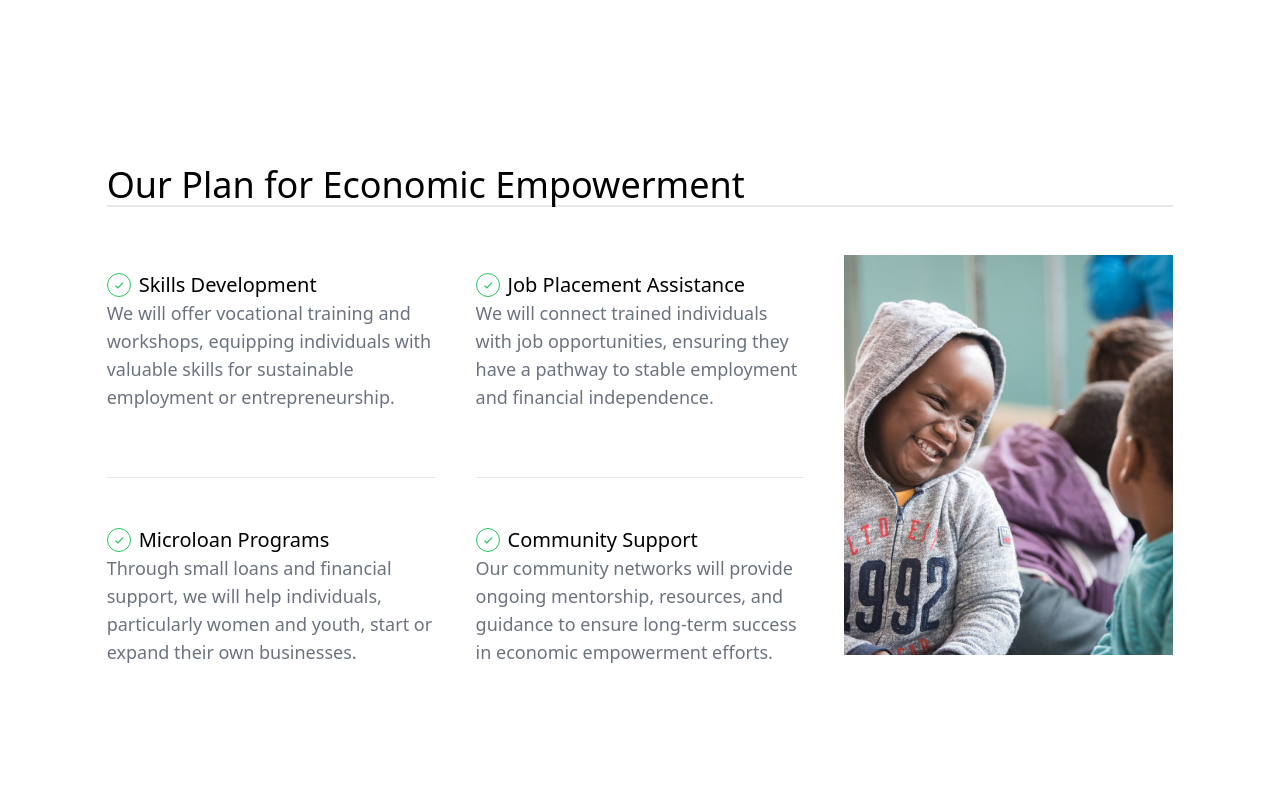
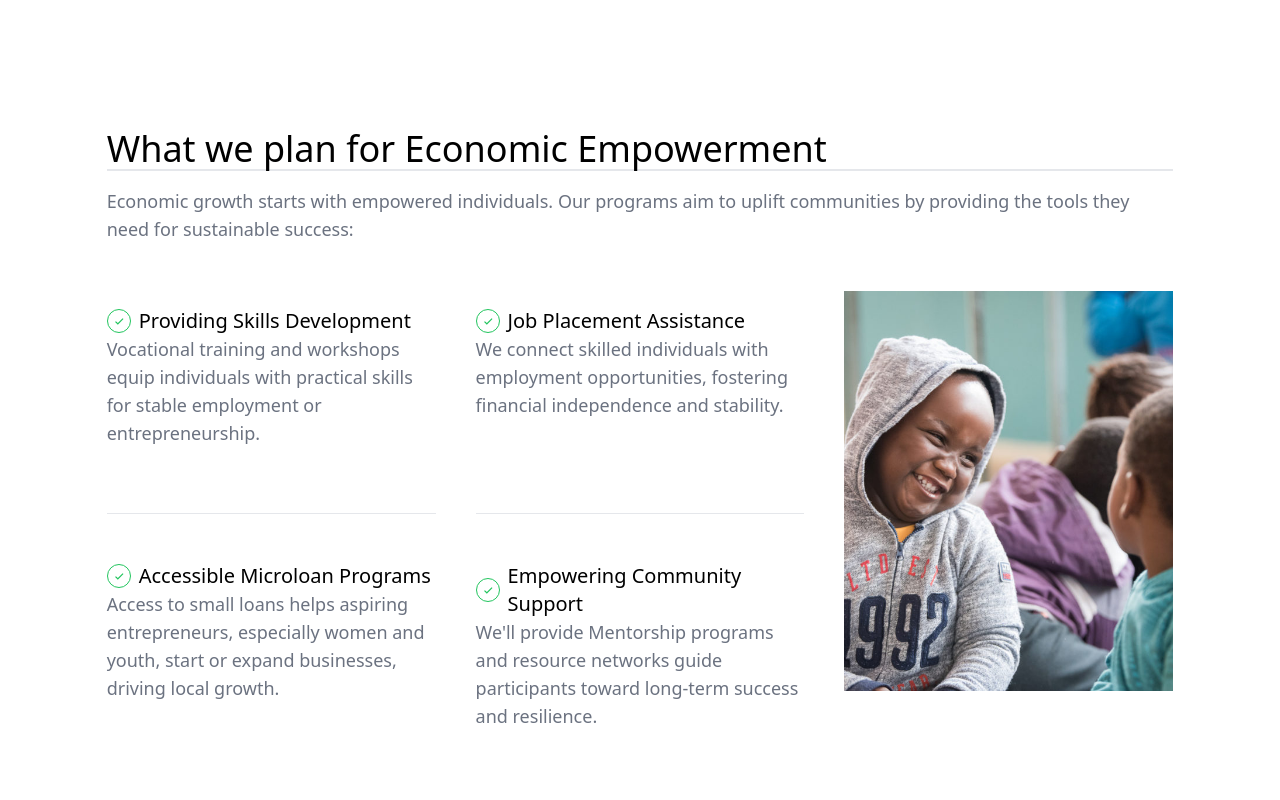
Before and after one commit to SirhmVFX/commonpersonrelief, a Next.js app: page /what-we-serve in a window 1280 px wide. Shown: the part 800-1600 px from the top of the page. Built offline with nearby package versions, Linux system fonts and the light colour scheme.

Commit message:
working on ux

```diff
--- a/src/app/what-we-serve/page.tsx
+++ b/src/app/what-we-serve/page.tsx
@@ -75,32 +75,30 @@ export default function WhoWeServe() {
         id="economic-empowerment"
       >
         <h1 className="text-xl md:text-2xl lg:text-4xl font-medium border-b-2 border-gray-200">
-          Our Plan for Economic Empowerment
+          What we plan for Economic Empowerment
         </h1>
+
+        <p className="text-gray-500 text-base md:text-lg">Economic growth starts with empowered individuals. Our programs aim to uplift communities by providing the tools they need for sustainable success:</p>
 
         <div className=" pt-8  flex flex-col md:flex-row gap-6 md:gap-10 ">
           <div className="flex flex-col justify-between w-full md:w-1/3">
             <div className="h-[190px] py-4">
               <div className="flex gap-2 items-center">
                 <BiCheck className="text-xl sm:text-2xl text-green-500 border border-green-500 rounded-full p-1 flex-shrink-0" />
-                <h1 className="text-xl  font-medium">Skills Development</h1>
+                <h1 className="text-xl  font-medium"> Providing Skills Development</h1>
               </div>
               <p className="text-gray-500 text-base sm:text-lg">
-                We will offer vocational training and workshops, equipping
-                individuals with valuable skills for sustainable employment or
-                entrepreneurship.
+              Vocational training and workshops equip individuals with practical skills for stable employment or entrepreneurship.
               </p>
             </div>
             <div className="h-[1px] w-full bg-gray-200"></div>
             <div className="h-[190px] py-4">
               <div className="flex gap-2 items-center">
                 <BiCheck className="text-xl sm:text-2xl text-green-500 border border-green-500 rounded-full p-1 flex-shrink-0" />
-                <h1 className="text-xl  font-medium">Microloan Programs</h1>
+                <h1 className="text-xl  font-medium">Accessible Microloan Programs</h1>
               </div>
               <p className="text-gray-500 text-base sm:text-lg">
-                Through small loans and financial support, we will help
-                individuals, particularly women and youth, start or expand their
-                own businesses.
+              Access to small loans helps aspiring entrepreneurs, especially women and youth, start or expand businesses, driving local growth.
               </p>
             </div>
           </div>
@@ -113,21 +111,17 @@ export default function WhoWeServe() {
                 </h1>
               </div>
               <p className="text-gray-500 text-base sm:text-lg">
-                We will connect trained individuals with job opportunities,
-                ensuring they have a pathway to stable employment and financial
-                independence.
+              We connect skilled individuals with employment opportunities, fostering financial independence and stability.
               </p>
             </div>
             <div className="h-[1px] w-full bg-gray-200"></div>
             <div className="h-[190px] py-4">
               <div className="flex gap-2 items-center">
                 <BiCheck className="text-xl sm:text-2xl text-green-500 border border-green-500 rounded-full p-1 flex-shrink-0" />
-                <h1 className="text-xl  font-medium">Community Support</h1>
+                <h1 className="text-xl  font-medium">Empowering Community Support</h1>
               </div>
               <p className="text-gray-500 text-base sm:text-lg">
-                Our community networks will provide ongoing mentorship,
-                resources, and guidance to ensure long-term success in economic
-                empowerment efforts.
+                We&apos;ll provide Mentorship programs and resource networks guide participants toward long-term success and resilience.
               </p>
             </div>
           </div>
@@ -148,8 +142,9 @@ export default function WhoWeServe() {
         id="clothing-drive"
       >
         <h1 className="text-xl md:text-2xl lg:text-4xl font-medium border-b-2 border-gray-200">
-          Our Plan for Clothing Drive
+          Our Clothing Drive Plan
         </h1>
+        <p className="text-gray-500 text-base md:text-lg">We believe that access to essential clothing is a basic right. Our clothing drive initiatives aim to restore dignity and warmth to those in need:</p>
 
         <div className=" pt-8 flex flex-col md:flex-row gap-6 md:gap-10 ">
           <div className="flex flex-col justify-between w-full md:w-1/3">
```
